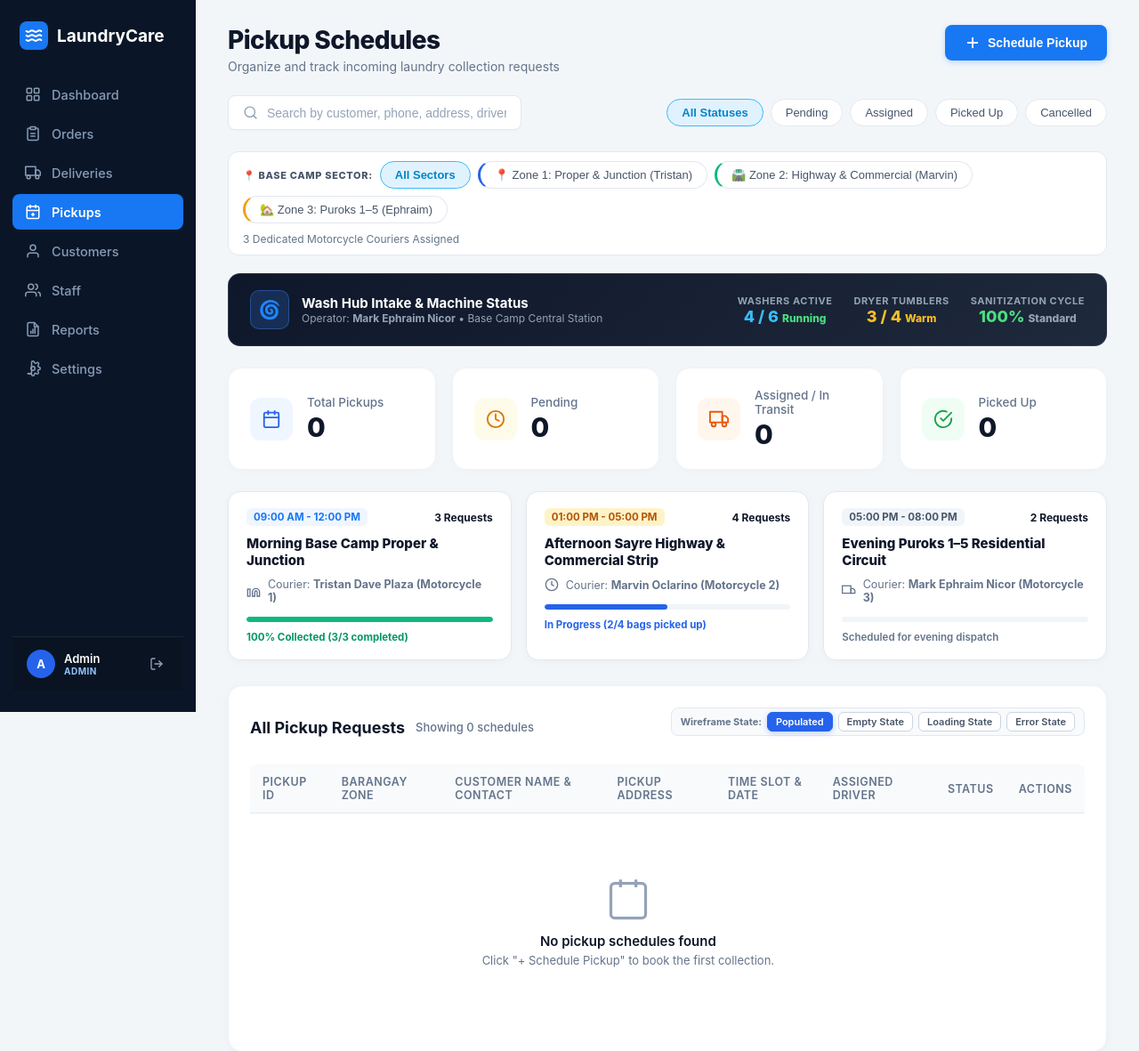
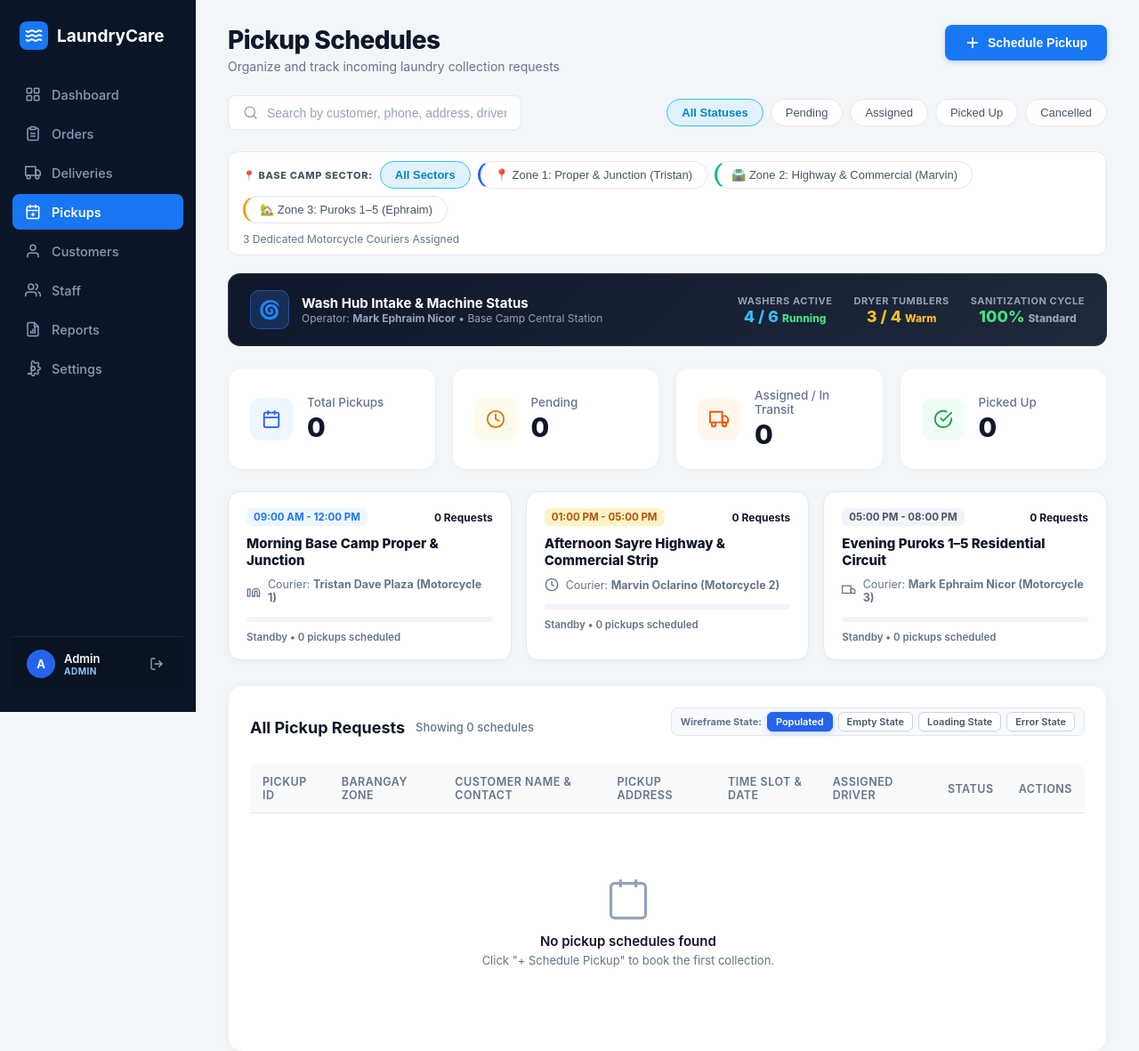
Before and after one commit to brets60/Laundry-Pickup-and-Delivery-Management-System, a Flask app: page /pickup-schedules-page in a window 1280 px wide. Shown: the top 1181 px of the page at 89% size. Run offline with Flask 3, Linux system fonts and the light colour scheme; data that the repository does not hold is empty.

Commit message:
fix(pickups): replace static batch cards and mock courier statuses with live dynamic metrics

```diff
--- a/app.py
+++ b/app.py
@@ -290,7 +290,7 @@ def init_database():
         ("John Michael Bretaña", "Manager", "0917-123-4567", "Active", "Main Office / Branch Manager"),
         ("Hazil Enoc", "Store Cashier", "0918-234-5678", "Active", "Front Counter / Cashier Desk"),
         ("Marvin Oclarino", "Delivery Driver", "0919-345-6789", "Active", "Motorcycle Courier 2 (Yamaha Mio)"),
-        ("Tristan Dave Plaza", "Delivery Driver", "0920-456-7890", "On Route", "Motorcycle Courier 1 (Honda Click)"),
+        ("Tristan Dave Plaza", "Delivery Driver", "0920-456-7890", "Active", "Motorcycle Courier 1 (Honda Click)"),
         ("Mark Ephraim Nicor", "Laundry Operator & Delivery Driver", "0921-567-8901", "Active", "Motorcycle Courier 3 (Honda Wave) & Wash Station"),
     ]
 
@@ -476,8 +476,25 @@ def dashboard_page():
             "ready": ready_count
         }
 
-        # Active drivers roster
+        # Active drivers roster and live operational statuses
         active_drivers = conn.execute("SELECT * FROM staff_members WHERE LOWER(COALESCE(role, '')) LIKE '%driver%' LIMIT 4").fetchall()
+
+        def get_driver_live_status(rider_name):
+            active_del = conn.execute(
+                "SELECT COUNT(*) FROM delivery_records WHERE assigned_rider LIKE ? AND LOWER(COALESCE(status, '')) = 'out for delivery'",
+                (f"%{rider_name}%",)
+            ).fetchone()[0]
+            active_pck = conn.execute(
+                "SELECT COUNT(*) FROM pickup_schedules WHERE assigned_driver LIKE ? AND LOWER(COALESCE(status, '')) in ('assigned', 'in transit')",
+                (f"%{rider_name}%",)
+            ).fetchone()[0]
+            return "On Route" if (active_del > 0 or active_pck > 0) else "Standby"
+
+        driver_statuses = {
+            "tristan": get_driver_live_status("Tristan"),
+            "marvin": get_driver_live_status("Marvin"),
+            "nicor": get_driver_live_status("Nicor"),
+        }
 
 
         recent_deliveries = conn.execute(
@@ -539,7 +556,8 @@ def dashboard_page():
             recent_pickups=recent_pickups,
             recent_payments=recent_payments,
             pipeline=pipeline,
-            active_drivers=active_drivers
+            active_drivers=active_drivers,
+            driver_statuses=driver_statuses
         )
 
     finally:
--- a/controllers/pickup_routes.py
+++ b/controllers/pickup_routes.py
@@ -128,12 +128,34 @@ def manage_pickups():
         "cancelled": sum(1 for p in pickups if (p['status'] or '').lower() == 'cancelled')
     }
 
+    def calc_batch(time_kw, rider_kw):
+        items = [
+            p for p in pickups
+            if time_kw in (p['pickup_time'] or '').lower()
+            or rider_kw in (p['assigned_driver'] or '').lower()
+        ]
+        total = len(items)
+        collected = sum(1 for p in items if (p['status'] or '').lower() in ['picked up', 'completed'])
+        pct = int(round((collected / total) * 100)) if total > 0 else 0
+        return {
+            'total': total,
+            'collected': collected,
+            'pct': pct
+        }
+
+    batches = {
+        'morning': calc_batch('09:00', 'tristan'),
+        'afternoon': calc_batch('01:00', 'marvin'),
+        'evening': calc_batch('05:00', 'nicor'),
+    }
+
     conn.close()
     return render_template(
         'pickups.html',
         pickups=pickups,
         customers=customers,
-        stats=stats
+        stats=stats,
+        batches=batches
     )
 
 
--- a/templates/dashboard.html
+++ b/templates/dashboard.html
@@ -407,7 +407,7 @@
                                     <div style="font-size: 11px; color: #1d4ed8; font-weight: 600;">📍 Zone 1: Base Camp Proper &amp; Junction</div>
                                 </div>
                             </div>
-                            <span style="font-size: 11px; font-weight: 700; color: #059669; background: #ecfdf5; padding: 3px 8px; border-radius: 10px;">On Route</span>
+                            <span style="font-size: 11px; font-weight: 700; color: {% if driver_statuses and driver_statuses.tristan == 'On Route' %}#059669; background: #ecfdf5;{% else %}#2563eb; background: #eff6ff;{% endif %} padding: 3px 8px; border-radius: 10px;">{{ driver_statuses.tristan if driver_statuses else 'Standby' }}</span>
                         </div>
 
                         <!-- Courier 2: Marvin Oclarino (Zone 2) -->
@@ -419,7 +419,7 @@
                                     <div style="font-size: 11px; color: #047857; font-weight: 600;">🛣️ Zone 2: Sayre Hwy &amp; Commercial Strip</div>
                                 </div>
                             </div>
-                            <span style="font-size: 11px; font-weight: 700; color: #2563eb; background: #eff6ff; padding: 3px 8px; border-radius: 10px;">On Route</span>
+                            <span style="font-size: 11px; font-weight: 700; color: {% if driver_statuses and driver_statuses.marvin == 'On Route' %}#059669; background: #ecfdf5;{% else %}#2563eb; background: #eff6ff;{% endif %} padding: 3px 8px; border-radius: 10px;">{{ driver_statuses.marvin if driver_statuses else 'Standby' }}</span>
                         </div>
 
                         <!-- Courier 3: Mark Ephraim Nicor (Zone 3) -->
@@ -431,7 +431,7 @@
                                     <div style="font-size: 11px; color: #b45309; font-weight: 600;">🏡 Zone 3: Puroks 1–5 Residential</div>
                                 </div>
                             </div>
-                            <span style="font-size: 11px; font-weight: 700; color: #d97706; background: #fef3c7; padding: 3px 8px; border-radius: 10px;">Active</span>
+                            <span style="font-size: 11px; font-weight: 700; color: {% if driver_statuses and driver_statuses.nicor == 'On Route' %}#059669; background: #ecfdf5;{% else %}#d97706; background: #fef3c7;{% endif %} padding: 3px 8px; border-radius: 10px;">{{ driver_statuses.nicor if driver_statuses else 'Standby' }}</span>
                         </div>
                     </div>
                 </div>
--- a/templates/pickups.html
+++ b/templates/pickups.html
@@ -307,7 +307,7 @@
             <div class="pickup-batch-card">
                 <div class="batch-card-header">
                     <span class="batch-window-tag">09:00 AM - 12:00 PM</span>
-                    <span class="batch-load-badge">3 Requests</span>
+                    <span class="batch-load-badge">{% if batches %}{{ batches.morning.total }}{% else %}0{% endif %} Requests</span>
                 </div>
                 <h4 class="batch-title">Morning Base Camp Proper &amp; Junction</h4>
                 <div class="batch-driver-info">
@@ -315,16 +315,22 @@
                     <span>Courier: <strong>Tristan Dave Plaza (Motorcycle 1)</strong></span>
                 </div>
                 <div class="batch-progress-bar">
-                    <div class="batch-progress-fill" style="width: 100%; background: #10b981;"></div>
+                    <div class="batch-progress-fill" style="width: {% if batches %}{{ batches.morning.pct }}{% else %}0{% endif %}%; background: #10b981;"></div>
                 </div>
-                <div style="font-size: 11.5px; color: #059669; font-weight: 700;">100% Collected (3/3 completed)</div>
+                {% if not batches or batches.morning.total == 0 %}
+                <div style="font-size: 11.5px; color: #64748b; font-weight: 600;">Standby &bull; 0 pickups scheduled</div>
+                {% elif batches.morning.pct == 100 %}
+                <div style="font-size: 11.5px; color: #059669; font-weight: 700;">100% Collected ({{ batches.morning.collected }}/{{ batches.morning.total }} completed)</div>
+                {% else %}
+                <div style="font-size: 11.5px; color: #2563eb; font-weight: 700;">In Progress ({{ batches.morning.collected }}/{{ batches.morning.total }} bags picked up)</div>
+                {% endif %}
             </div>
 
             <!-- Afternoon Batch -->
             <div class="pickup-batch-card">
                 <div class="batch-card-header">
                     <span class="batch-window-tag" style="background:#fef3c7; color:#b45309;">01:00 PM - 05:00 PM</span>
-                    <span class="batch-load-badge">4 Requests</span>
+                    <span class="batch-load-badge">{% if batches %}{{ batches.afternoon.total }}{% else %}0{% endif %} Requests</span>
                 </div>
                 <h4 class="batch-title">Afternoon Sayre Highway &amp; Commercial Strip</h4>
                 <div class="batch-driver-info">
@@ -332,16 +338,22 @@
                     <span>Courier: <strong>Marvin Oclarino (Motorcycle 2)</strong></span>
                 </div>
                 <div class="batch-progress-bar">
-                    <div class="batch-progress-fill" style="width: 50%; background: #2563eb;"></div>
+                    <div class="batch-progress-fill" style="width: {% if batches %}{{ batches.afternoon.pct }}{% else %}0{% endif %}%; background: #2563eb;"></div>
                 </div>
-                <div style="font-size: 11.5px; color: #2563eb; font-weight: 700;">In Progress (2/4 bags picked up)</div>
+                {% if not batches or batches.afternoon.total == 0 %}
+                <div style="font-size: 11.5px; color: #64748b; font-weight: 600;">Standby &bull; 0 pickups scheduled</div>
+                {% elif batches.afternoon.pct == 100 %}
+                <div style="font-size: 11.5px; color: #059669; font-weight: 700;">100% Collected ({{ batches.afternoon.collected }}/{{ batches.afternoon.total }} completed)</div>
+                {% else %}
+                <div style="font-size: 11.5px; color: #2563eb; font-weight: 700;">In Progress ({{ batches.afternoon.collected }}/{{ batches.afternoon.total }} bags picked up)</div>
+                {% endif %}
             </div>
 
             <!-- Evening Batch -->
             <div class="pickup-batch-card">
                 <div class="batch-card-header">
                     <span class="batch-window-tag" style="background:#f1f5f9; color:#475569;">05:00 PM - 08:00 PM</span>
-                    <span class="batch-load-badge">2 Requests</span>
+                    <span class="batch-load-badge">{% if batches %}{{ batches.evening.total }}{% else %}0{% endif %} Requests</span>
                 </div>
                 <h4 class="batch-title">Evening Puroks 1–5 Residential Circuit</h4>
                 <div class="batch-driver-info">
@@ -349,9 +361,15 @@
                     <span>Courier: <strong>Mark Ephraim Nicor (Motorcycle 3)</strong></span>
                 </div>
                 <div class="batch-progress-bar">
-                    <div class="batch-progress-fill" style="width: 0%; background: #94a3b8;"></div>
+                    <div class="batch-progress-fill" style="width: {% if batches %}{{ batches.evening.pct }}{% else %}0{% endif %}%; background: #94a3b8;"></div>
                 </div>
-                <div style="font-size: 11.5px; color: #64748b; font-weight: 600;">Scheduled for evening dispatch</div>
+                {% if not batches or batches.evening.total == 0 %}
+                <div style="font-size: 11.5px; color: #64748b; font-weight: 600;">Standby &bull; 0 pickups scheduled</div>
+                {% elif batches.evening.pct == 100 %}
+                <div style="font-size: 11.5px; color: #059669; font-weight: 700;">100% Collected ({{ batches.evening.collected }}/{{ batches.evening.total }} completed)</div>
+                {% else %}
+                <div style="font-size: 11.5px; color: #2563eb; font-weight: 700;">In Progress ({{ batches.evening.collected }}/{{ batches.evening.total }} bags picked up)</div>
+                {% endif %}
             </div>
         </div>
 
```
